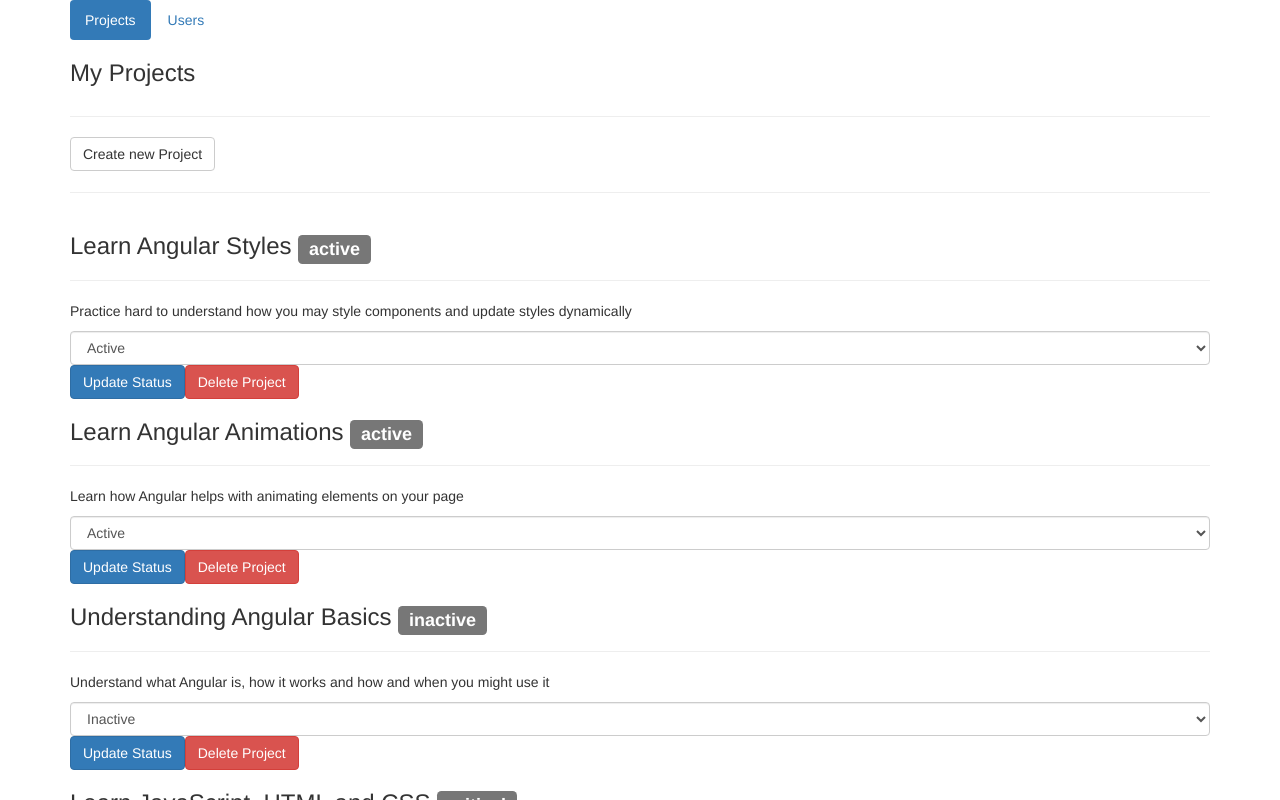
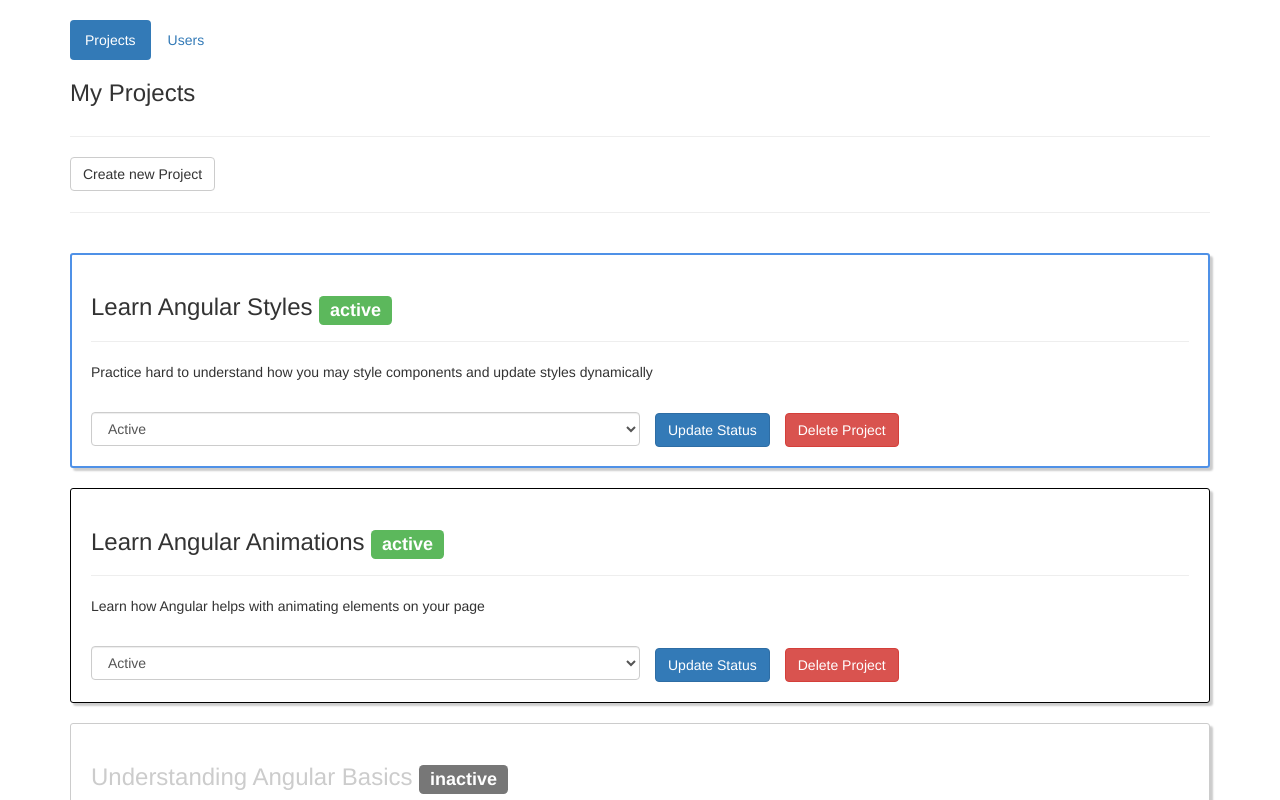
Before and after one commit to Bombaxo/ng-animations, an Angular app: page / in a window 1280 px wide. Shown: the top 800 px of the page. Built offline with nearby package versions, Linux system fonts and the light colour scheme.

Commit message:
improve styling of basic bootstrap

```diff
--- a/src/app/app.component.css
+++ b/src/app/app.component.css
@@ -0,0 +1,3 @@
+.container{
+    margin: 2rem auto;
+}
--- a/src/app/new-project/new-project.component.css
+++ b/src/app/new-project/new-project.component.css
@@ -0,0 +1,6 @@
+.form-group{
+    padding: 10px 0;
+}
+.btn{
+    margin-right: 15px;
+}
--- a/src/app/new-project/new-project.component.html
+++ b/src/app/new-project/new-project.component.html
@@ -40,5 +40,5 @@
   <button
     type="button"
     class="btn btn-danger"
-    (click)="onCancel()">Cancel</button>
+    (click)="onCancel()">Cancelddd</button>
 </form>
--- a/src/app/project/project.component.css
+++ b/src/app/project/project.component.css
@@ -0,0 +1,25 @@
+:host{
+    display: block;
+    border: 1px solid black;
+    border-radius: 3px;
+    box-shadow: 3px 3px 2px #ccc;
+    margin: 20px 0;
+    padding: 20px;
+}
+
+:host(.marked){
+    padding: 19px;
+}
+
+.form-control{
+    display: inline-block;
+    width: 50%;
+}
+
+p{
+    margin-bottom: 30px;
+}
+
+.btn{
+    margin-left: 15px;
+}
--- a/src/app/project/project.component.html
+++ b/src/app/project/project.component.html
@@ -2,7 +2,8 @@
   {{ project.name }}
   <!-- Show different usages of ngClass and ngStyle"-->
   <span
-    class="label label-default">{{ project.status }}</span>
+    class="label"
+    [ngClass]="getPrjStatusClass()">{{ project.status }}</span>
 </h3>
 <hr>
 <p>{{ project.description }}</p>
--- a/src/app/project/project.component.ts
+++ b/src/app/project/project.component.ts
@@ -24,4 +24,12 @@ export class ProjectComponent implements OnInit {
   onDelete() {
     this.projectDeleted.emit();
   }
+
+  getPrjStatusClass() {
+      return {
+        'label-success': this.project.status === 'active',
+        'label-default': this.project.status === 'inactive',
+        'label-danger': this.project.status === 'critical'
+      };
+  }
 }
--- a/src/app/projects/projects.component.css
+++ b/src/app/projects/projects.component.css
@@ -0,0 +1,9 @@
+
+.inactive{
+    border: 1px solid #CCC;
+    color: #CCC;
+}
+
+.marked{
+    border: 2px solid rgb(79, 145, 231);
+}
--- a/src/app/projects/projects.component.html
+++ b/src/app/projects/projects.component.html
@@ -13,7 +13,7 @@
     <button
       class="btn btn-danger"
       *ngIf="createNew"
-      (click)="createNew = false">Cancel</button>
+      (click)="createNew = false">Close</button>
   </div>
 </div>
 <div class="row">
@@ -37,6 +37,7 @@
     <app-project
       *ngFor="let prj of projects; let i = index"
       [project]="prj"
+      [ngClass]="{ marked: markedPrjIndex === i, inactive: prj.status === 'inactive' }"
       (statusUpdated)="onStatusUpdated($event, i)"
       (projectDeleted)="onProjectDeleted(i)"
       (click)="markedPrjIndex = i"></app-project>
--- a/src/app/projects/projects.service.ts
+++ b/src/app/projects/projects.service.ts
@@ -15,7 +15,7 @@ export class ProjectsService {
     const prjLoader = Observable.create((observer: Observer<Project[]>) => {
       setTimeout(() => {
         observer.next(this.projects);
-      }, 2000);
+      }, 1200);
     });
     return prjLoader;
   }
--- a/tslint.json
+++ b/tslint.json
@@ -30,7 +30,7 @@
     "label-position": true,
     "max-line-length": [
       true,
-      140
+      200
     ],
     "member-access": false,
     "member-ordering": [
```
